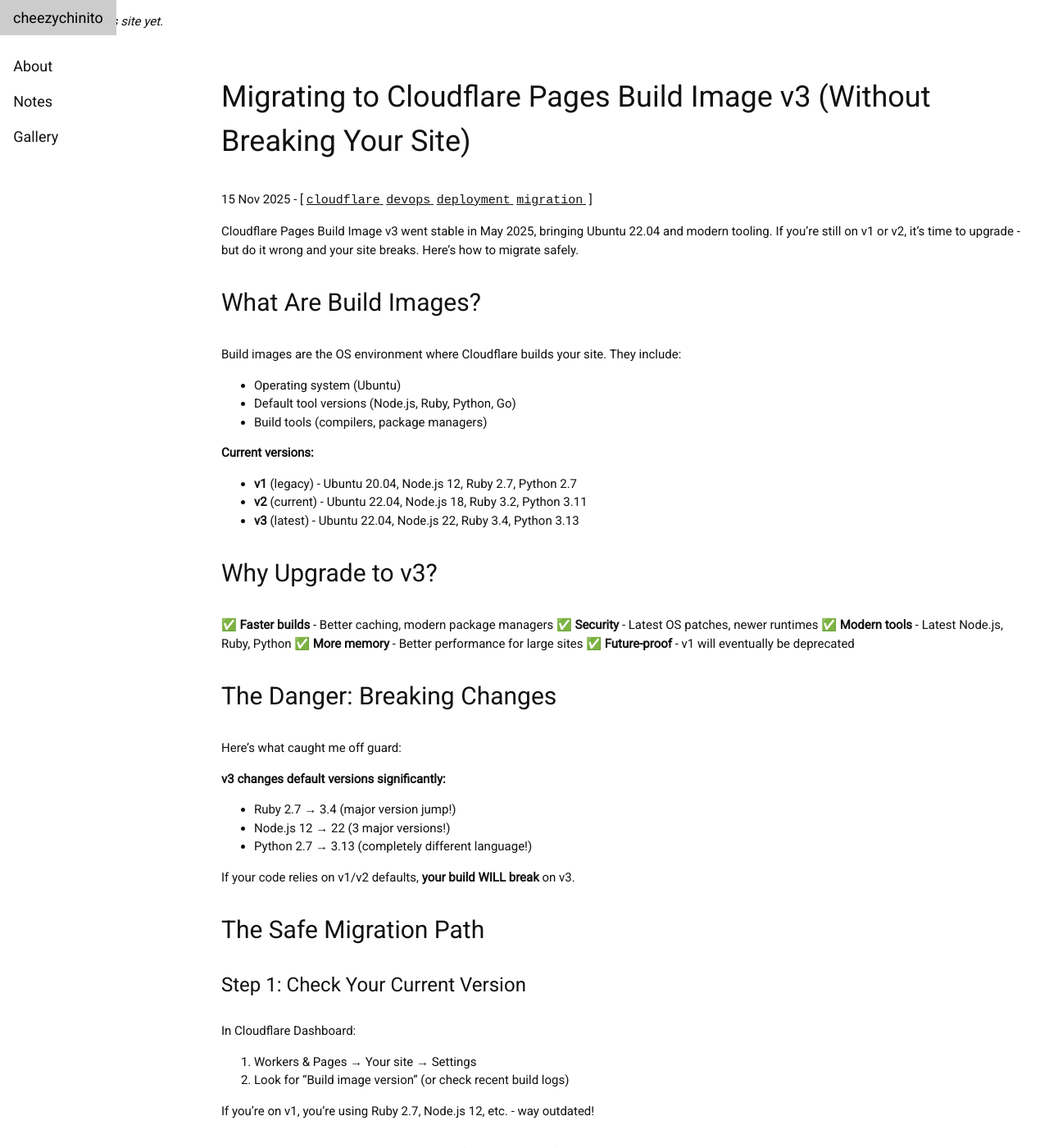
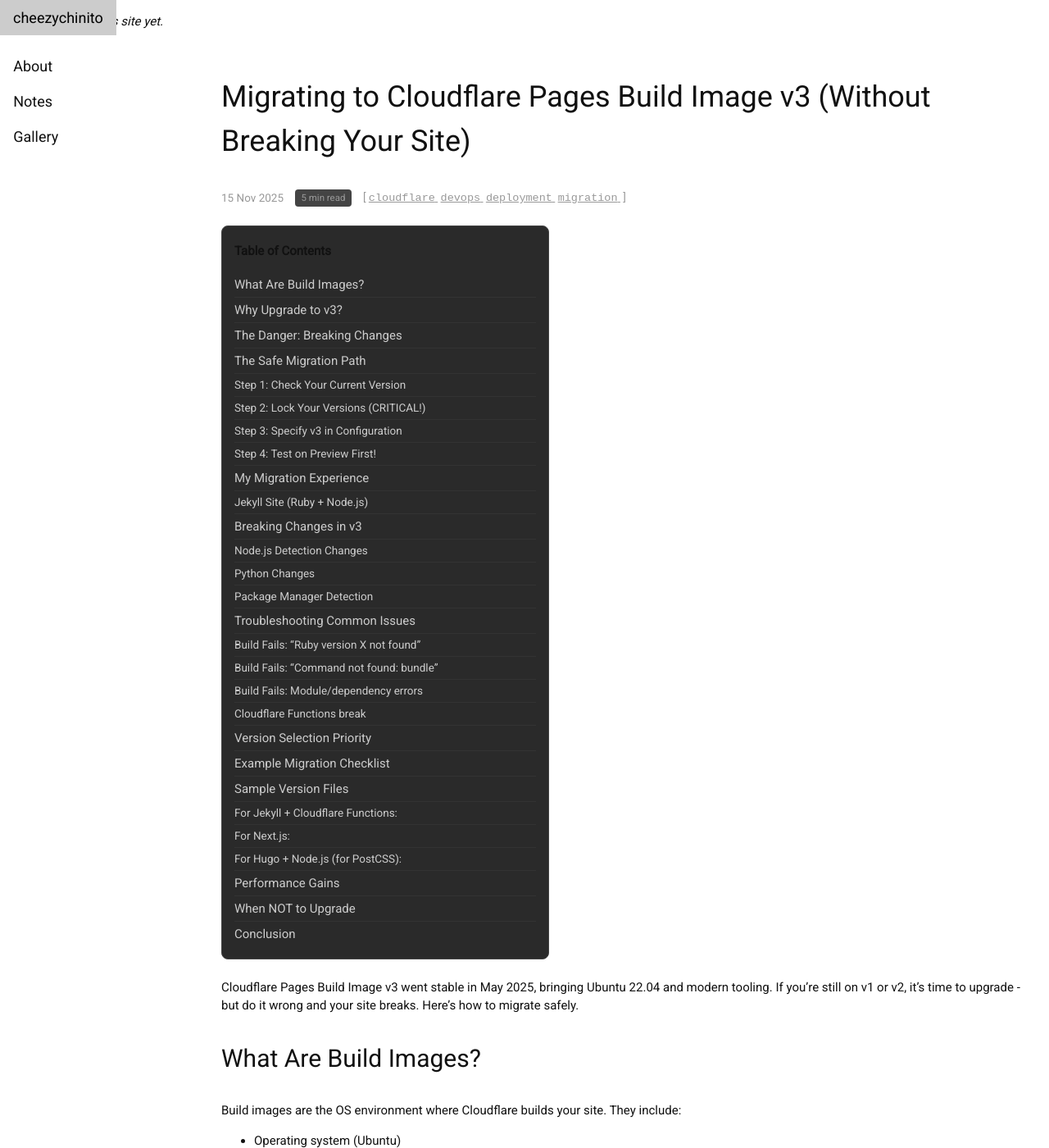
Before and after one commit to agyago/agyago.github.io, a Jekyll site: the page built from _posts/2025-11-15-migrate-cloudflare-pages-build-v3.md, in a window 1280 px wide and 1400 px high. Shown: the whole window at 82% size. Built offline with Jekyll 4.4.1, drawn with Linux system fonts in a browser that asks for light colours; comment, search, counter and statistics services are not loaded.

Commit message:
Add TOC, reading time estimates, and back-to-top button
Features added:
- Table of Contents: Auto-generated from h2/h3 headings for posts >500 words
  - Collapsible navigation with smooth scrolling
  - Styled to match dark theme

- Reading time estimates: Shows "X min read" based on word count
  - Uses 200 words/minute average reading speed
  - Displayed alongside post date and tags

- Back to top button: Fixed button appears after scrolling 300px
  - Smooth scroll animation on click
  - Hover effect with accent color
  - Mobile-responsive sizing

Config changes:
- Enabled kramdown auto_ids for heading anchors
- Set toc_levels to 2..3 for h2 and h3 headings

```diff
--- a/_config.yml
+++ b/_config.yml
@@ -22,6 +22,8 @@ highlighter: rouge
 kramdown:
   input: GFM
   syntax_highlighter: rouge
+  auto_ids: true
+  toc_levels: 2..3
 
 defaults:
   - scope:
--- /dev/null
+++ b/_includes/back-to-top.html
@@ -0,0 +1,29 @@
+<!-- Back to Top Button -->
+<button id="back-to-top" class="back-to-top" aria-label="Back to top" title="Back to top">
+  <svg xmlns="http://www.w3.org/2000/svg" width="24" height="24" viewBox="0 0 24 24" fill="none" stroke="currentColor" stroke-width="2" stroke-linecap="round" stroke-linejoin="round">
+    <polyline points="18 15 12 9 6 15"></polyline>
+  </svg>
+</button>
+
+<script>
+(function() {
+  var backToTop = document.getElementById('back-to-top');
+
+  // Show/hide button based on scroll position
+  window.addEventListener('scroll', function() {
+    if (window.scrollY > 300) {
+      backToTop.classList.add('visible');
+    } else {
+      backToTop.classList.remove('visible');
+    }
+  });
+
+  // Smooth scroll to top on click
+  backToTop.addEventListener('click', function() {
+    window.scrollTo({
+      top: 0,
+      behavior: 'smooth'
+    });
+  });
+})();
+</script>
--- /dev/null
+++ b/_includes/toc.html
@@ -0,0 +1,41 @@
+{% comment %}
+Table of Contents Generator
+Extracts h2 and h3 headings from content and creates a navigable TOC
+{% endcomment %}
+
+{% assign headings = content | split: '<h2' %}
+{% assign has_headings = false %}
+
+{% for heading in headings %}
+  {% if heading contains 'id="' %}
+    {% assign has_headings = true %}
+    {% break %}
+  {% endif %}
+{% endfor %}
+
+{% if has_headings %}
+<nav class="toc" aria-label="Table of Contents">
+  <details open>
+    <summary><strong>Table of Contents</strong></summary>
+    <ul class="toc-list">
+      {% assign headings_all = content | split: '<h' %}
+      {% for heading in headings_all %}
+        {% assign first_char = heading | slice: 0, 1 %}
+        {% if first_char == '2' or first_char == '3' %}
+          {% assign id_start = heading | split: 'id="' %}
+          {% if id_start.size > 1 %}
+            {% assign id_part = id_start[1] | split: '"' | first %}
+            {% assign text_start = heading | split: '>' %}
+            {% assign text_part = text_start[1] | split: '</h' | first | strip_html %}
+            {% if first_char == '2' %}
+            <li class="toc-h2"><a href="#{{ id_part }}">{{ text_part }}</a></li>
+            {% else %}
+            <li class="toc-h3"><a href="#{{ id_part }}">{{ text_part }}</a></li>
+            {% endif %}
+          {% endif %}
+        {% endif %}
+      {% endfor %}
+    </ul>
+  </details>
+</nav>
+{% endif %}
--- a/_layouts/defaults.html
+++ b/_layouts/defaults.html
@@ -90,5 +90,7 @@
     }
 
   </script>
+
+  {% include back-to-top.html %}
 </body>
 </html>
--- a/_layouts/post.html
+++ b/_layouts/post.html
@@ -28,12 +28,26 @@ layout: defaults
 }
 </script>
 
+{% comment %} Calculate reading time (average 200 words per minute) {% endcomment %}
+{% assign words = content | strip_html | number_of_words %}
+{% assign minutes = words | divided_by: 200 %}
+{% if minutes < 1 %}{% assign minutes = 1 %}{% endif %}
+
 <h1>{{ page.title }}</h1>
-<p>{{ page.date | date_to_string }} - <span>[
+<p class="post-meta">
+  <span class="post-date">{{ page.date | date_to_string }}</span>
+  <span class="post-reading-time">{{ minutes }} min read</span>
+  <span class="post-tags">[
     {% for tag in page.tags %}
       {% capture tag_name %}{{ tag }}{% endcapture %}
       <a href="/tag/{{ tag_name }}"><code class="highligher-rouge"><nobr>{{ tag_name }}</nobr></code>&nbsp;</a>
     {% endfor %}
-  ]</span></p>
+  ]</span>
+</p>
+
+{% comment %} Show TOC for posts with more than 500 words {% endcomment %}
+{% if words > 500 %}
+  {% include toc.html %}
+{% endif %}
 
 {{ content }}
--- a/css/main.css
+++ b/css/main.css
@@ -309,3 +309,150 @@ th {
     font-size: 12px;
   }
 }
+
+/* ===========================
+   Post Meta (date, reading time, tags)
+   =========================== */
+.post-meta {
+  color: #999;
+  font-size: 0.9em;
+  margin-bottom: 1.5em;
+  display: flex;
+  flex-wrap: wrap;
+  align-items: center;
+  gap: 0.5em;
+}
+
+.post-date {
+  margin-right: 0.5em;
+}
+
+.post-reading-time {
+  background: #444;
+  padding: 2px 8px;
+  border-radius: 4px;
+  font-size: 0.85em;
+}
+
+.post-tags {
+  margin-left: 0.5em;
+}
+
+/* ===========================
+   Table of Contents
+   =========================== */
+.toc {
+  background: #2a2a2a;
+  border: 1px solid #444;
+  border-radius: 8px;
+  padding: 1em;
+  margin: 1.5em 0;
+  max-width: 400px;
+}
+
+.toc details summary {
+  cursor: pointer;
+  user-select: none;
+  padding: 0.25em 0;
+}
+
+.toc details summary:hover {
+  color: #0af;
+}
+
+.toc-list {
+  list-style: none;
+  padding-left: 0;
+  margin: 0.75em 0 0 0;
+}
+
+.toc-list li {
+  padding: 0.25em 0;
+  border-bottom: 1px solid #333;
+}
+
+.toc-list li:last-child {
+  border-bottom: none;
+}
+
+.toc-list a {
+  color: #ccc;
+  text-decoration: none;
+  transition: color 0.2s;
+}
+
+.toc-list a:hover {
+  color: #0af;
+}
+
+.toc-h2 {
+  font-weight: 500;
+}
+
+.toc-h3 {
+  padding-left: 1em;
+  font-size: 0.9em;
+  color: #888;
+}
+
+/* ===========================
+   Back to Top Button
+   =========================== */
+.back-to-top {
+  position: fixed;
+  bottom: 30px;
+  right: 30px;
+  width: 50px;
+  height: 50px;
+  background: #444;
+  color: #fff;
+  border: none;
+  border-radius: 50%;
+  cursor: pointer;
+  opacity: 0;
+  visibility: hidden;
+  transition: opacity 0.3s, visibility 0.3s, background 0.3s;
+  z-index: 1000;
+  display: flex;
+  align-items: center;
+  justify-content: center;
+  box-shadow: 0 2px 10px rgba(0, 0, 0, 0.3);
+}
+
+.back-to-top.visible {
+  opacity: 1;
+  visibility: visible;
+}
+
+.back-to-top:hover {
+  background: #0af;
+}
+
+.back-to-top svg {
+  width: 24px;
+  height: 24px;
+}
+
+/* Mobile adjustments */
+@media screen and (max-width: 768px) {
+  .post-meta {
+    flex-direction: column;
+    align-items: flex-start;
+    gap: 0.3em;
+  }
+
+  .post-tags {
+    margin-left: 0;
+  }
+
+  .toc {
+    max-width: 100%;
+  }
+
+  .back-to-top {
+    bottom: 20px;
+    right: 20px;
+    width: 45px;
+    height: 45px;
+  }
+}
```
